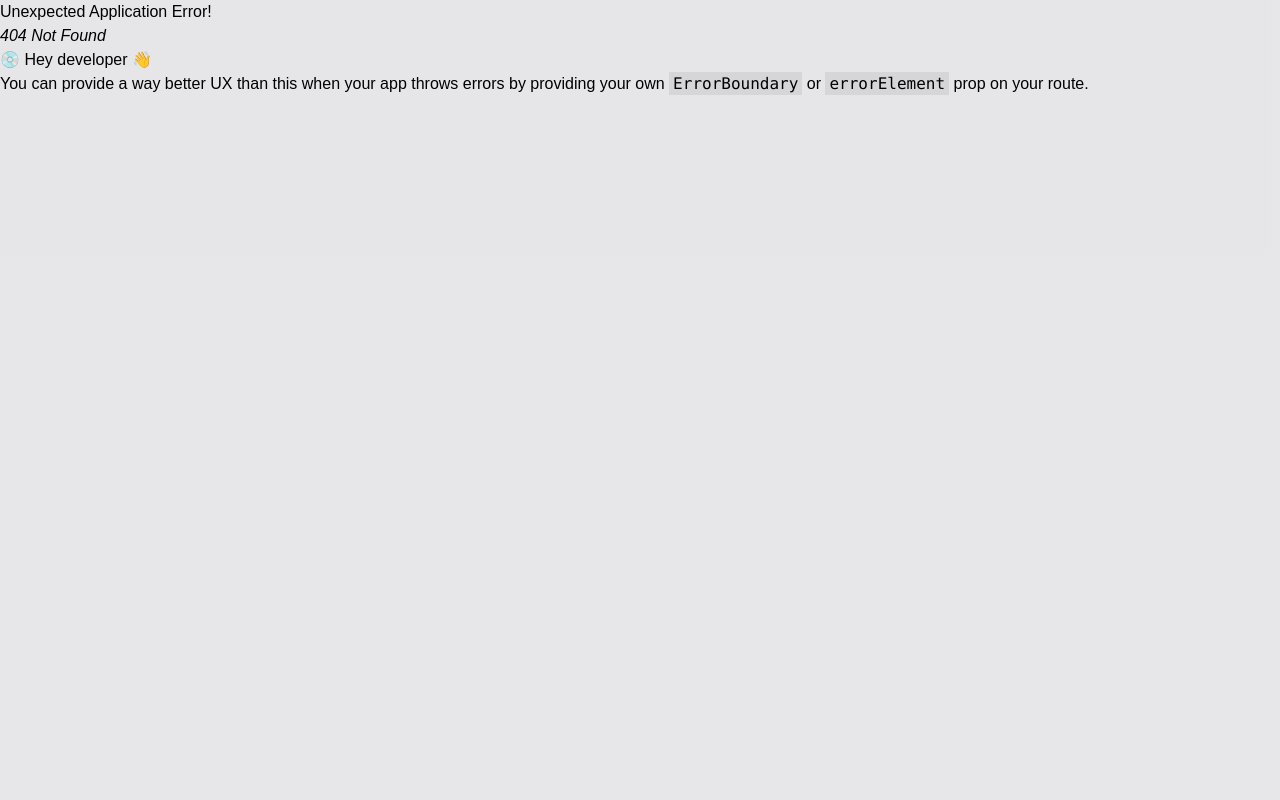
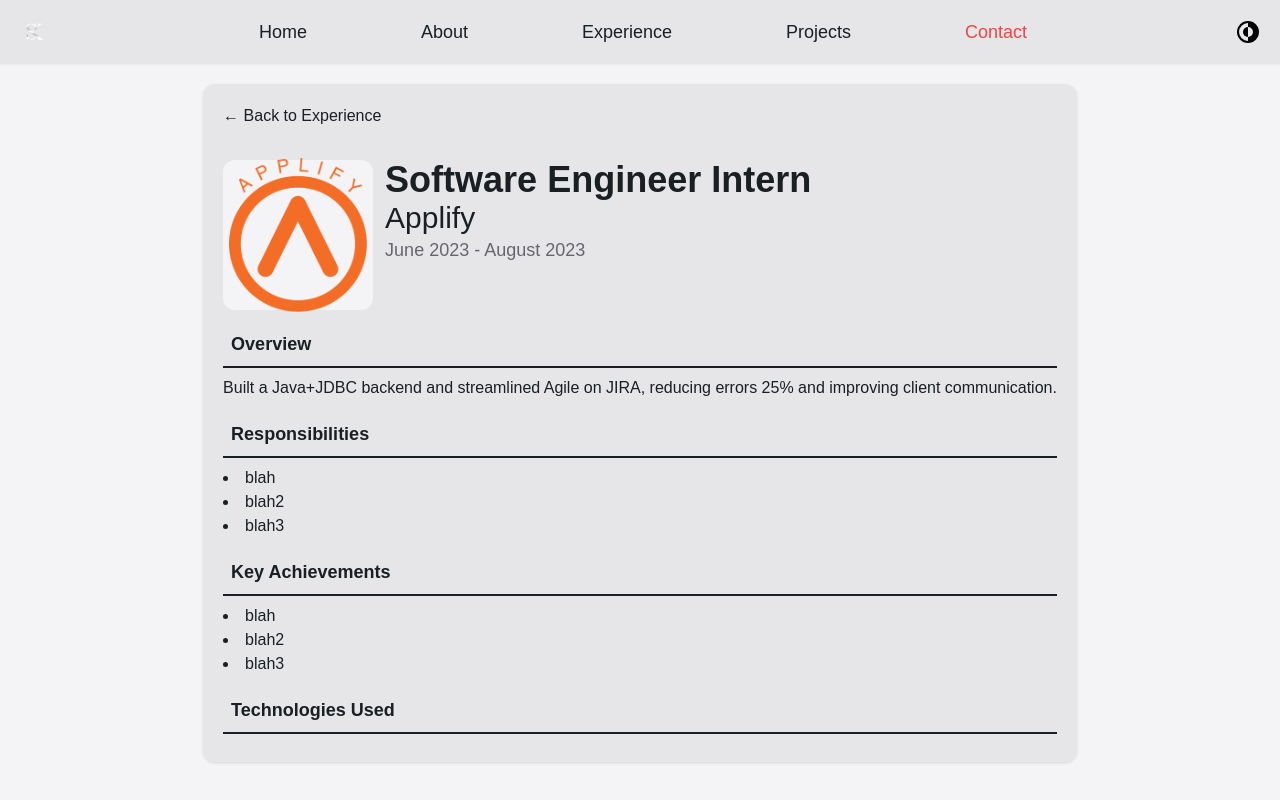
Before and after one commit to Sarthak-Kakkar-03/portfolio-website-v2, a React (Vite) app: page /experience/applify_intern_2023 in a window 1280 px wide. Before the commit this address had no page. Built offline with nearby package versions, Linux system fonts and the light colour scheme.

Commit message:
experience pages created

```diff
--- a/src/App.jsx
+++ b/src/App.jsx
@@ -1,11 +1,16 @@
 // App.tsx
 import { useEffect } from "react";
-import { createBrowserRouter, RouterProvider, useLocation } from "react-router-dom";
+import {
+  createBrowserRouter,
+  RouterProvider,
+  useLocation,
+} from "react-router-dom";
 import Header from "./components/header/header";
 import Section from "./components/Section";
 import Hero from "./components/Hero/Hero";
 import About from "./components/About/About";
 import Experience from "./components/Experience/Experience";
+import ExperiencePage from "./components/Experience/ExperiencePage";
 
 function ScrollToHash() {
   const { hash } = useLocation();
@@ -22,18 +27,27 @@ function HomePage() {
     <>
       <Header />
       <ScrollToHash />
-      <Section id="hero"><Hero /></Section>
-      <Section id="about" className="flex items-start justify-center"><About /></Section>
-      <Section id="experience"><Experience /></Section>
+      <Section id="hero">
+        <Hero />
+      </Section>
+      <Section id="about" className="flex items-start justify-center">
+        <About />
+      </Section>
+      <Section id="experience">
+        <Experience />
+      </Section>
     </>
   );
 }
 
-const router = createBrowserRouter([{ path: "/", element: <HomePage /> }]);
+const router = createBrowserRouter([
+  { path: "/", element: <HomePage /> },
+  { path: "/experience/:id", element: <><Header/><ExperiencePage /></> },
+]);
 
 export default function App() {
   return (
-    <div className="min-h-screen bg-card">
+    <div className="min-h-screen bg-surface">
       <main className="flex-1 overscroll-contain focus:outline-none md:snap-y md:snap-proximity md:scroll-pt-16">
         <RouterProvider router={router} />
       </main>
--- a/src/components/Experience/Experience.jsx
+++ b/src/components/Experience/Experience.jsx
@@ -1,5 +1,6 @@
 import React from "react";
 import experienceData from "/src/data/experience/experience.json";
+import { Link } from "react-router-dom";
 
 const Experience = () => {
   //console.log(experienceData);
@@ -7,9 +8,9 @@ const Experience = () => {
     <div className="flex flex-col justify-start gap-3 items-stretch px-5 md:px-[100px] text-matte">
       <h1 className="font-extrabold text-4xl text-matte">My Experience</h1>
       <div className="grid grid-cols-1 gap-5">
-        {experienceData.map((exp, idx) => {
+        {experienceData.map((exp) => {
           return (
-            <div key={idx} className="flex group">
+            <div key={exp.id} className="flex group">
               <div className="hidden md:block bg-none group-hover:text-highlight">
                 <svg
                   className="min-h-full stroke-current fill-current aspect-[1/2]"
@@ -36,7 +37,7 @@ const Experience = () => {
                   />
                 </svg>
               </div>
-              <button
+              <Link to={`/experience/${exp.id}`}
                 className="flex flex-1 bg-card rounded-xl group-hover:cursor-pointer
               transition-all shadow group-hover:shadow-xl group-hover:-translate-y-2 group-hover:scale-[1.02]
               group-hover:border border-highlight p-2 duration-300"
@@ -55,7 +56,7 @@ const Experience = () => {
                             {exp.description}
                         </div>
                     </div>
-              </button>
+              </Link>
             </div>
           );
         })}
--- /dev/null
+++ b/src/components/Experience/ExperiencePage.jsx
@@ -0,0 +1,70 @@
+import React from 'react'
+import { useParams } from 'react-router-dom'
+import data from "/src/data/experience/experience.json"
+import { Link } from 'react-router-dom'
+
+const ExperiencePage = () => {
+  const { id } = useParams();
+  const exp = data.find((x) => x.id === id);
+
+  if (!exp) {
+    return <h1>Experience not found</h1>;
+  }
+
+  return (
+    <div className='text-matte p-5 flex justify-center items-start'>
+        <div className='flex flex-col p-2 md:p-5 bg-card rounded-xl shadow gap-3 max-w-[900px]'>
+            <div className=' hover:text-highlight mb-5'><Link to={'/#experience'}>&larr; Back to Experience</Link></div>
+            <div className='flex gap-3'>
+                <div className="rounded-xl aspect-square flex justify-center items-center bg-surface p-1.5 max-h-[75px] md:max-h-[150px]">
+                    <img src={exp.logoPath} alt='Company Logo'></img>
+                </div>
+                <div className='flex flex-col'>
+                    <h1 className='text-xl md:text-4xl font-bold'>{exp.position}</h1>
+                    <h2 className='text-lg md:text-3xl'>{exp.companyName}</h2>
+                    <p className='text-lg text-highlight'>{exp.duration}</p>
+                </div>
+            </div>
+            <PageSection title={'Overview'}>
+                <div>{exp.description}</div>
+            </PageSection>
+            <PageSection title={'Responsibilities'}>
+                <ul className='list-disc list-inside'>
+                    {exp.responsibilities.map((responsibility, idx) => {return (
+                        <li key={idx}>{responsibility}</li>
+                    );})}
+                </ul>
+            </PageSection>
+            <PageSection title={'Key Achievements'}>
+                <ul className='list-disc list-inside'>
+                    {exp.achievements.map((achievement, idx) => {return (
+                        <li key={idx}>{achievement}</li>
+                    );})}
+                </ul>
+            </PageSection>
+            <PageSection title={"Technologies Used"}>
+                <div className='flex flex-wrap gap-3'>
+                    {exp.technologies.map((tech, idx) =>{
+                        console.log(tech);
+                        return (
+                            <div key={idx} className='p-2 bg-surface rounded-xl shadow font-semibold'>{tech}</div>
+                        );
+                    })}
+                </div>
+            </PageSection>
+        </div>
+
+    </div>
+  )
+}
+
+const PageSection = ({title, children}) => {
+    return (
+        <div className='flex flex-col gap-2'>
+            <div className='border-b-2 border-matte p-2 font-bold md:text-lg'>{title}</div>
+            {children}
+        </div>
+    );
+}
+
+export default ExperiencePage
--- a/src/data/experience/experience.json
+++ b/src/data/experience/experience.json
@@ -1,30 +1,87 @@
 [
     {
+        "id": "mnl_co-op-2025",
         "companyName": "Movement Neuroscience Lab",
         "position": "Embedded Systems Engineer Co-op",
         "logoPath": "/src/assets/experience/mnl_logo.png",
         "description": "Built an integrated stimulator–sensor–control system and modular async API, adding patient-feedback visualization to improve outcomes.",
-        "duration": "January 2025 - June 2025"
+        "duration": "January 2025 - June 2025",
+        "responsibilities": [
+            "blah",
+            "blah2",
+            "blah3"
+        ],
+        "achievements": [
+            "blah",
+            "blah2",
+            "blah3"
+        ],
+        "technologies": [
+            "blah",
+            "blah2",
+            "blah3"
+        ]
+
     },
     {
+        "id": "neu_ta_2024",
         "companyName": "Northeastern University",
         "position":"Teaching Assistant",
         "logoPath": "/src/assets/experience/nu_logo.png",
         "description": "Served as Teaching Assistant for Northeastern’s Programming in C++ course, supporting 100+ students via hybrid office hours and rigorous assessments to improve comprehension and project outcomes.",
-        "duration": "September 2024 - December 2024"
+        "duration": "September 2024 - December 2024",
+        "responsibilities": [
+            "blah",
+            "blah2",
+            "blah3"
+        ],
+        "achievements": [
+            "blah",
+            "blah2",
+            "blah3"
+        ],
+        "technologies": [
+            "blah",
+            "blah2",
+            "blah3"
+        ]
     },
     {
+        "id": "wissen_intern_2024",
         "companyName": "Wissen Infotech",
         "position":"LLM Operations Intern",
         "logoPath": "/src/assets/experience/wissen_logo.png",
         "description": "Architected an LLM accelerator and multi-agent test/auto-fix system, shipping a chain-based codebase that improved efficiency 30%.",
-        "duration": "June 2024 - August 2024"
+        "duration": "June 2024 - August 2024",
+        "responsibilities": [
+            "blah",
+            "blah2",
+            "blah3"
+        ],
+        "achievements": [
+            "blah",
+            "blah2",
+            "blah3"
+        ],
+        "technologies": []
     },
     {
+        "id": "applify_intern_2023",
         "companyName": "Applify",
         "position":"Software Engineer Intern",
         "logoPath": "/src/assets/experience/applify_logo.png",
         "description": "Built a Java+JDBC backend and streamlined Agile on JIRA, reducing errors 25% and improving client communication.",
-        "duration": "June 2023 - August 2023"
+        "duration": "June 2023 - August 2023",
+        "responsibilities": [
+            "blah",
+            "blah2",
+            "blah3"
+        ],
+        "achievements": [
+            "blah",
+            "blah2",
+            "blah3"
+        ],
+        "technologies": []
     }
 ]
```
